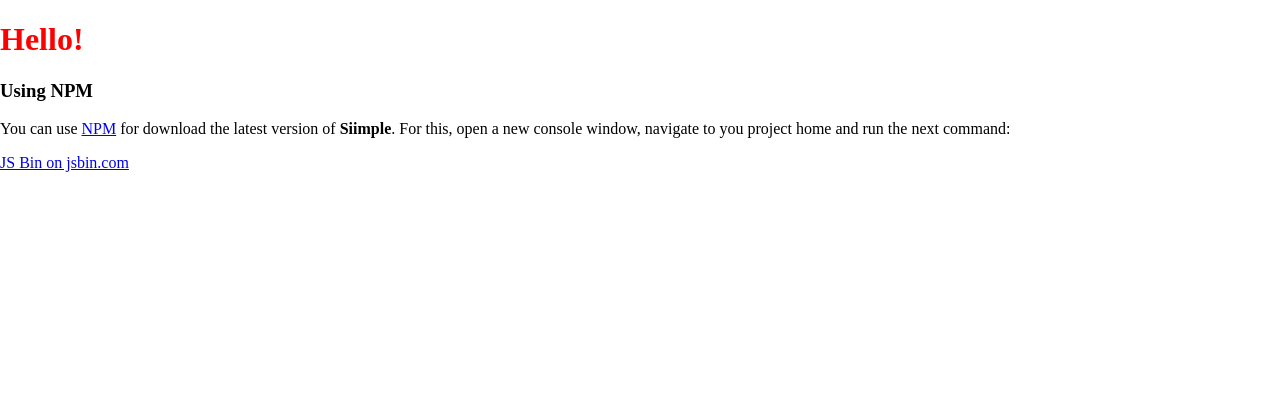
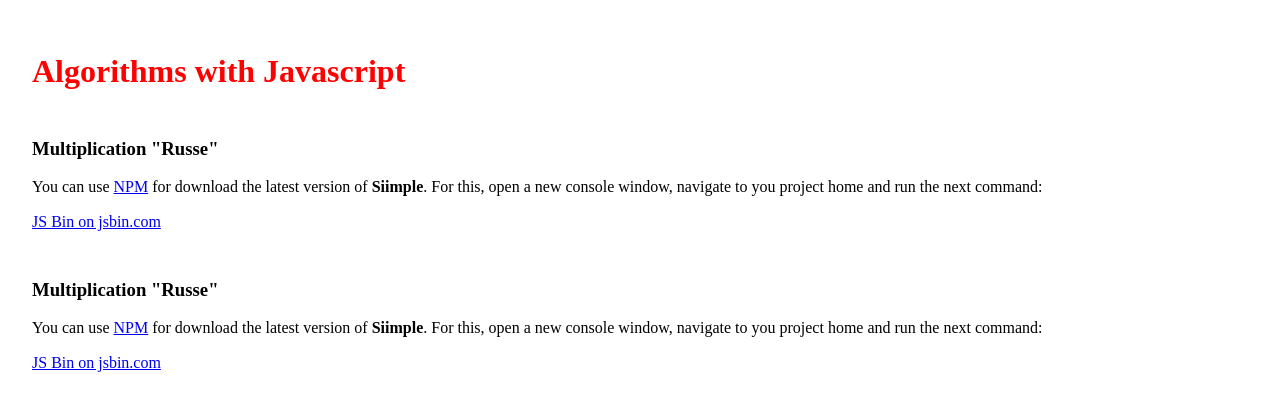
Before and after one commit to JulianTapales/programming-concepts-javascript, a website: page index.html in a window 1280 px wide. Drawn offline with nearby package versions, Linux system fonts and the light colour scheme; a script that the page names is missing.

Commit message:
pretified a bit and added some examples

```diff
--- a/css/master.css
+++ b/css/master.css
@@ -1,3 +1,11 @@
+body {
+  padding: 2rem;
+}
+
 h1{
   color: red;
 }
+
+.example {
+  margin-top: 3rem;
+}
--- a/index.html
+++ b/index.html
@@ -4,21 +4,30 @@
     <meta charset="utf-8">
     <title>Algorithms with Javascript</title>
     <link rel="stylesheet" href="node_modules/normalize.css/normalize.css" media="screen">
-    <link rel="stylesheet" href="node_modules/siimple/siimple.min.css" media="screen">
+    <link rel="stylesheet" href="node_modules/siimple/dist/siimple.min.css" media="screen">
     <link rel="stylesheet" href="css/master.css" media="screen">
 
   </head>
   <body>
-    <h1>Hello!</h1>
+    <h1>Algorithms with Javascript</h1>
 
-    <h3>Using NPM</h3>
+    <div class="example">
+      <h3>Multiplication "Russe"</h3>
+      <p>You can use <a href="https://www.npmjs.com/package/siimple" target="_blank">NPM</a> for download the
+      latest version of <b>Siimple</b>. For this, open a new console window, navigate to you project home and
+      run the next command:</p>
+      <script src="https://repl.it/embed/DxLB/1.js"></script>
+      <a class="jsbin-embed" href="http://jsbin.com/qukovowebo/embed?js,console">JS Bin on jsbin.com</a>
+    </div>
 
-    <p>You can use <a href="https://www.npmjs.com/package/siimple" target="_blank">NPM</a> for download the
-    latest version of <b>Siimple</b>. For this, open a new console window, navigate to you project home and
-    run the next command:</p>
-
-    <a class="jsbin-embed" href="http://jsbin.com/qukovowebo/embed?js,console">JS Bin on jsbin.com</a>
-    <script src="http://static.jsbin.com/js/embed.min.js?3.39.20"></script>
+    <div class="example">
+      <h3>Multiplication "Russe"</h3>
+      <p>You can use <a href="https://www.npmjs.com/package/siimple" target="_blank">NPM</a> for download the
+      latest version of <b>Siimple</b>. For this, open a new console window, navigate to you project home and
+      run the next command:</p>
+      <script src="https://repl.it/embed/DxLB/1.js"></script>
+      <a class="jsbin-embed" href="http://jsbin.com/qukovowebo/embed?js,console">JS Bin on jsbin.com</a>
+    </div>
 
   </body>
 </html>
```
